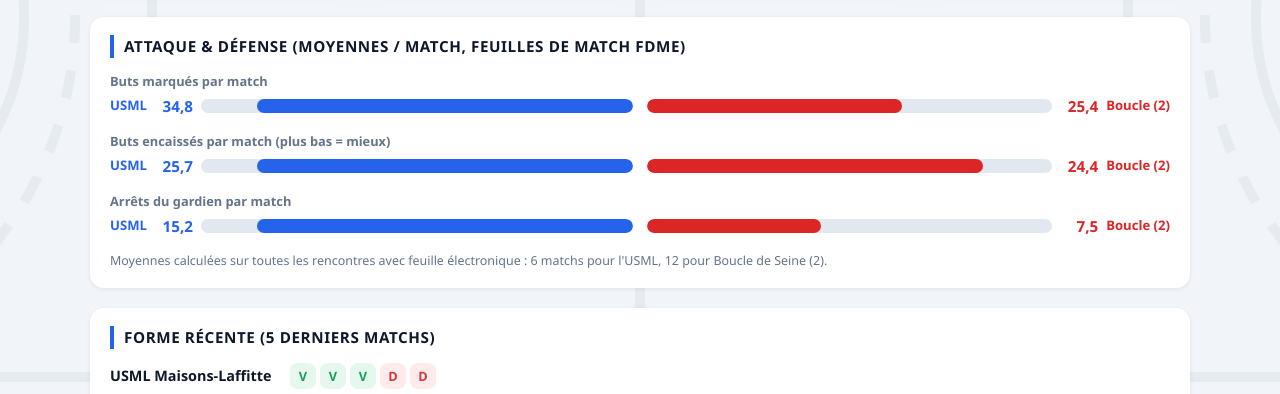
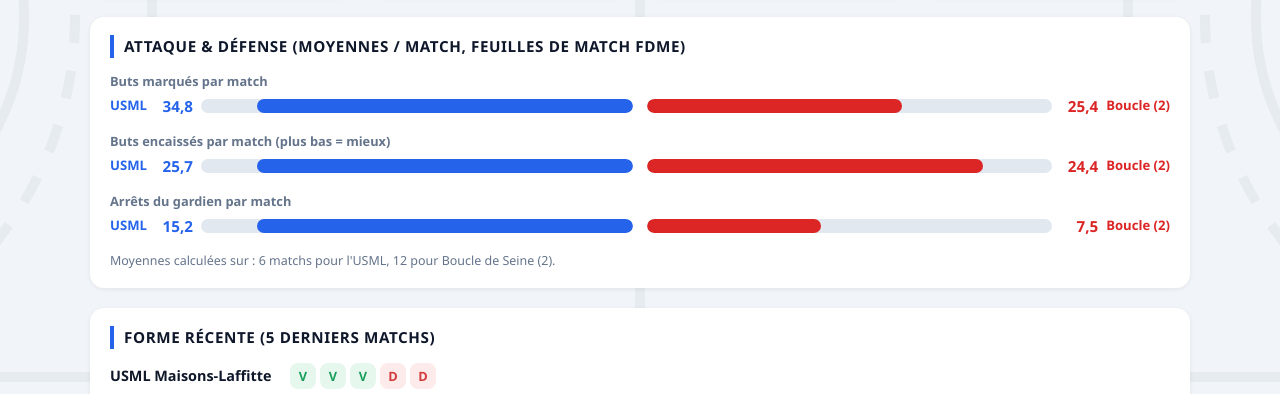
Before and after one commit to AlfRal-dev/U15Masc, a plain HTML site: page index.html in a window 1280 px wide. Shown: the part 383-777 px from the top of the page. Drawn offline with Linux system fonts and the light colour scheme.

Commit message:
Formulation de la note des moyennes simplifiée

```diff
--- a/index.html
+++ b/index.html
@@ -152,7 +152,7 @@ footer a{color:var(--nous)}
   <section class="card">
     <h3>Attaque &amp; défense (moyennes / match, feuilles de match FDME)</h3>
 <div class="metric"><div class="mlabel">Buts marqués par match</div><div class="comp"><div class="side l"><span class="name">USML</span><span class="val">34,8</span><span class="track"><i style="width:87%"></i></span></div><div class="side r"><span class="track"><i style="width:63%"></i></span><span class="val">25,4</span><span class="name">Boucle (2)</span></div></div></div><div class="metric"><div class="mlabel">Buts encaissés par match (plus bas = mieux)</div><div class="comp"><div class="side l"><span class="name">USML</span><span class="val">25,7</span><span class="track"><i style="width:87%"></i></span></div><div class="side r"><span class="track"><i style="width:83%"></i></span><span class="val">24,4</span><span class="name">Boucle (2)</span></div></div></div><div class="metric"><div class="mlabel">Arrêts du gardien par match</div><div class="comp"><div class="side l"><span class="name">USML</span><span class="val">15,2</span><span class="track"><i style="width:87%"></i></span></div><div class="side r"><span class="track"><i style="width:43%"></i></span><span class="val">7,5</span><span class="name">Boucle (2)</span></div></div></div>
-    <p class="note">Moyennes calculées sur toutes les rencontres avec feuille électronique : 6 matchs pour l'USML, 12 pour Boucle de Seine (2).</p>
+    <p class="note">Moyennes calculées sur : 6 matchs pour l'USML, 12 pour Boucle de Seine (2).</p>
   </section>
 
   <section class="card">
```
Also changed, not shown: tools/template.html (+1 -1 lines).
